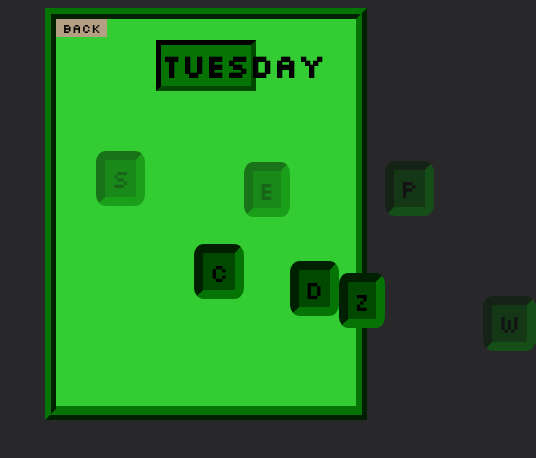
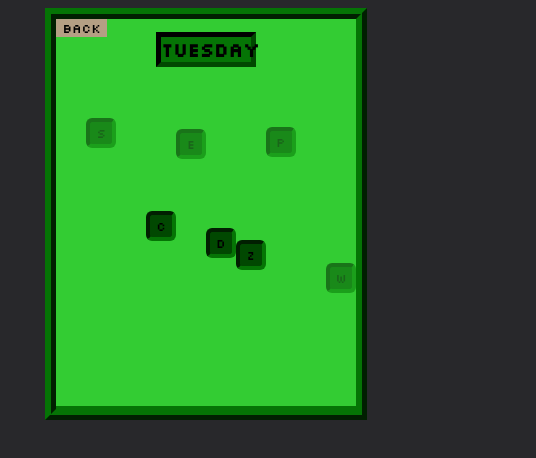
Before and after one commit to spudsbeets/spudintransit.com, a React (Vite) app: page /spudssnipstuesday in a window 390 px wide. Shown: the top 458 px of the page, 536 px wide, since content can reach past the window. Built offline with nearby package versions, Linux system fonts and the light colour scheme; a web font is replaced by a local one.

Commit message:
snips vertical

```diff
--- a/src/App.css
+++ b/src/App.css
@@ -3381,6 +3381,10 @@ margin-top: 328px;
 
 @media screen and (max-width: 650px) {
 
+  #tuesday-snips-header {
+    font-size: 1.5em;
+  }
+
   @media screen and (max-height: 600px) {
 
     @keyframes buttonMovement {
@@ -4272,6 +4276,21 @@ margin-top: 328px;
   }
 }
 
+@media screen and (max-width: 600px) {
+  .tuesday-buttons {
+    font-size: .8em;
+    height: 30px;
+    width: 30px;
+    border: 4px inset #057405
+  }
+
+  .tuesday-buttons:hover, .wednesday-buttons:hover {
+    cursor: pointer;
+    background-color: #ad242c;
+    border: 4px outset #730e15;
+  }
+}
+
 @media screen and (max-width: 500px) {
 
   #entry-page {
@@ -4344,6 +4363,10 @@ margin-top: 328px;
     display: none;
   }
 
+  #tuesday-snips-header {
+    font-size: 1.2em;
+  }
+
   @media screen and (max-height: 900px) {
 
     .entry-buttons {
```
Also changed, not shown: 4 other files (tests, documents, lock files or other folders).
